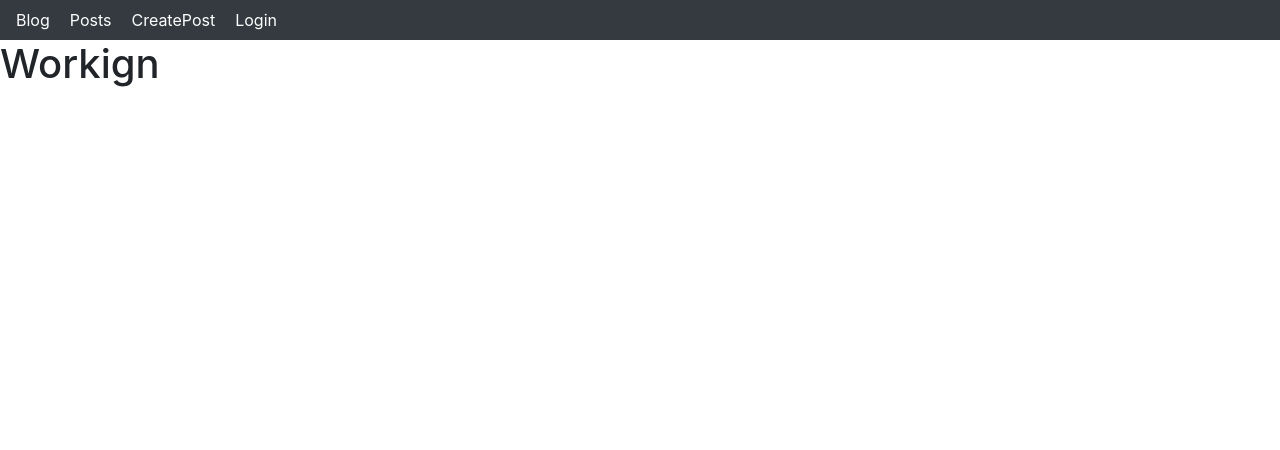
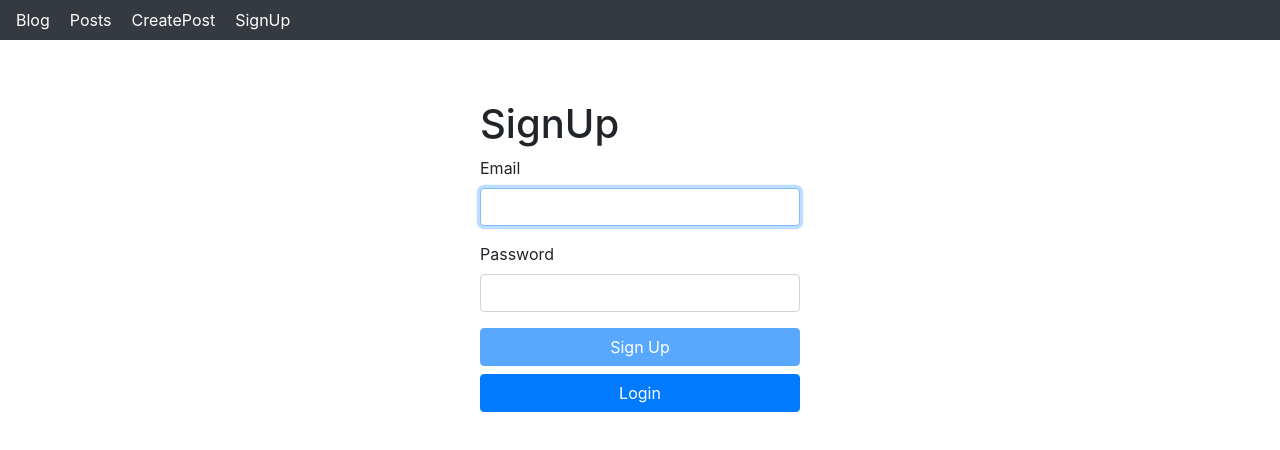
Before and after one commit to Nerfi/blog-app, a React (Create React App) app: page /SignUp in a window 1280 px wide. Shown: the top 450 px of the page. Built offline with nearby package versions, Linux system fonts and the light colour scheme; the HTML template or start-up script is replaced by a standard one.

Commit message:
auth working

```diff
--- a/src/App.js
+++ b/src/App.js
@@ -25,8 +25,8 @@ import SignUp from '../src/components/Auth/SignUp';
                 <Route exact path="/post/:id" component={Post}/>
                 <Route exact path="/update/post/:id" component={PostUpdate}/>
                 <Route exact path="/404" component={NoMatch}/>
-                <Route exact path="/Login" component={Auth}/>
-                <Route exact path="/SignUp" component={SignUp}/>
+                <Route exact path="/Login" component={SignUp}/>
+                <Route exact path="/SignUp" component={Auth}/>
                 <Route exact path="/" component={LandingPage}/>
             </Switch>
 
--- a/src/components/Auth/Auth.js
+++ b/src/components/Auth/Auth.js
@@ -5,10 +5,13 @@ import { Redirect} from 'react-router-dom';
 
 const Auth = (props) =>  {
 
+
   const [credentials, setCredentials] = useState({
     email: '',
     password: ''
   });
+  //adding error state
+  const [error, setError] = useState("");
 
   const  validateForm  = () => {
 
@@ -17,9 +20,26 @@ const Auth = (props) =>  {
     return email.length > 0 && password.length > 0;
   }
 
-  const handleSubmit = (event) => {
+  const handleSubmit = async (event) => {
     event.preventDefault();
+   const {email , password} = credentials;
+
+    const authData = {
+      method: 'POST',
+      headers: { 'Content-Type': 'application/json' },
+      body: JSON.stringify({  email, password,  returnSecureToken: true })
+
   }
+    const envVaribales = process.env.REACT_APP_SIGNUP_API_KEY;
+
+    const postRequest =  await fetch(`https://identitytoolkit.googleapis.com/v1/accounts:signUp?key=${envVaribales}`, authData)
+    const response = await postRequest.json();
+    //setting up state in case there is an error
+    if(response.error.code >= 400 && response.error.code <= 500) {setError(response.error.message)}
+      console.log(response, 'response esta aqui')
+
+}
+
 
   const handleChange = (event) => {
 
@@ -42,6 +62,7 @@ const Auth = (props) =>  {
   return (
      <div className="Login">
         <form onSubmit={handleSubmit}>
+        <h1> {error ?  error : "SignUp"}</h1>
           <FormGroup controlId="email" bssize="large">
            <Form.Label>Email</Form.Label>
             <FormControl
@@ -52,7 +73,7 @@ const Auth = (props) =>  {
               onChange={handleChange}
             />
           </FormGroup>
-          <FormGroup controlId="password" bsSize="large">
+          <FormGroup controlId="password" bssize="large">
           <Form.Label>Password</Form.Label>
             <FormControl
               value={credentials.password}
@@ -62,10 +83,10 @@ const Auth = (props) =>  {
             />
           </FormGroup>
           <Button block bssize="large" disabled={!validateForm()} type="submit">
+            Sign Up
+          </Button>
+            <Button block bssize="large" onClick={() => history.push('/Login')} type="submit">
             Login
-          </Button>
-            <Button block bssize="large" onClick={() => history.push('/SignUp')} type="submit">
-            Sign Up
           </Button>
         </form>
     </div>
--- a/src/components/Auth/SignUp.js
+++ b/src/components/Auth/SignUp.js
@@ -1,7 +1,79 @@
 import React , {useState} from 'react';
+import { Button, FormGroup, FormControl, Form } from "react-bootstrap";
+//THIS IS THE SIGN  IN COMPONENT
 
-const SingUp = () => {
-  return <h1>Workign</h1>
+const SingUp = (props) => {
+
+  const [singUp, setSignup] =  useState({email: '', password: ''});
+
+  const handleSubmit = async (event) => {
+    event.preventDefault();
+   const {email , password} = singUp;
+
+    const authData = {
+
+      method: 'POST',
+      headers: { 'Content-Type': 'application/json' },
+      body: JSON.stringify({  email, password,  returnSecureToken: true })
+
+  }
+    const envVaribales =  process.env.REACT_APP_SIGNIN_API_KEY;
+    const postRequest =  await fetch(`https://identitytoolkit.googleapis.com/v1/accounts:signInWithPassword?key=${envVaribales}`, authData);
+    const response = await postRequest.json();
+    console.log(response, 'reponse is here')
+
+  }
+
+  const handleChange = (event) => {
+
+    let name = event.target.name;
+    let value = event.target.value;
+
+    setSignup(prevCredentials => {
+      return {
+        ...prevCredentials,
+        [name]: value
+      };
+    });
+
+  }
+
+  const validateForm = () => {
+     const {email, password} = singUp;
+
+    return email.length > 0 && password.length > 0;
+  }
+
+
+  return (
+      <div className="Login">
+        <form onSubmit={handleSubmit}>
+          <h1>Sign In</h1>
+          <FormGroup controlId="email" bssize="large">
+           <Form.Label>Email</Form.Label>
+            <FormControl
+              autoFocus
+              type="email"
+              name="email"
+              value={SingUp.email}
+              onChange={handleChange}
+            />
+          </FormGroup>
+          <FormGroup controlId="password" bssize="large">
+          <Form.Label>Password</Form.Label>
+            <FormControl
+              value={SingUp.password}
+              name="password"
+              onChange={handleChange}
+              type="password"
+            />
+          </FormGroup>
+            <Button block bssize="large"  disabled={!validateForm()}  type="submit">
+            Login
+          </Button>
+        </form>
+    </div>
+  );
 } ;
 
 export default SingUp;
--- a/src/components/LandingPage/LandingPage.js
+++ b/src/components/LandingPage/LandingPage.js
@@ -8,6 +8,8 @@ const LandinPage = (props) => {
 
   const [blogs, setBlogs] =  useState([]);
   const [searchQuery, setQuery] = useState([]);
+
+
 
   useEffect(() => {
 
--- a/src/components/Navigation/Navbar.js
+++ b/src/components/Navigation/Navbar.js
@@ -1,7 +1,6 @@
 import React, {Component} from 'react';
 import { Navbar, Nav } from 'react-bootstrap';
 import  {NavLink} from 'react-router-dom';
-//we use NavLink because we want to give some style to the Links, otherwise we will just use Link
 
 
 class Main extends Component {
@@ -16,7 +15,7 @@ class Main extends Component {
           <Nav className="mr-auto">
             <NavLink  style={{marginLeft: '20px', color: 'white'}} to="/posts">Posts</NavLink>
             <NavLink style={{marginLeft: '20px' , color: 'white'}} to="/CreatePost">CreatePost</NavLink>
-            <NavLink style={{marginLeft: '20px' , color: 'white'}} to="/Login">Login</NavLink>
+            <NavLink style={{marginLeft: '20px' , color: 'white'}} to="/SignUp">SignUp</NavLink>
 
           </Nav>
         </Navbar.Collapse>
```
Also changed, not shown: src/components/Server /server.js (deleted, +0 -38 lines), 1 other file (tests, documents, lock files or other folders).
